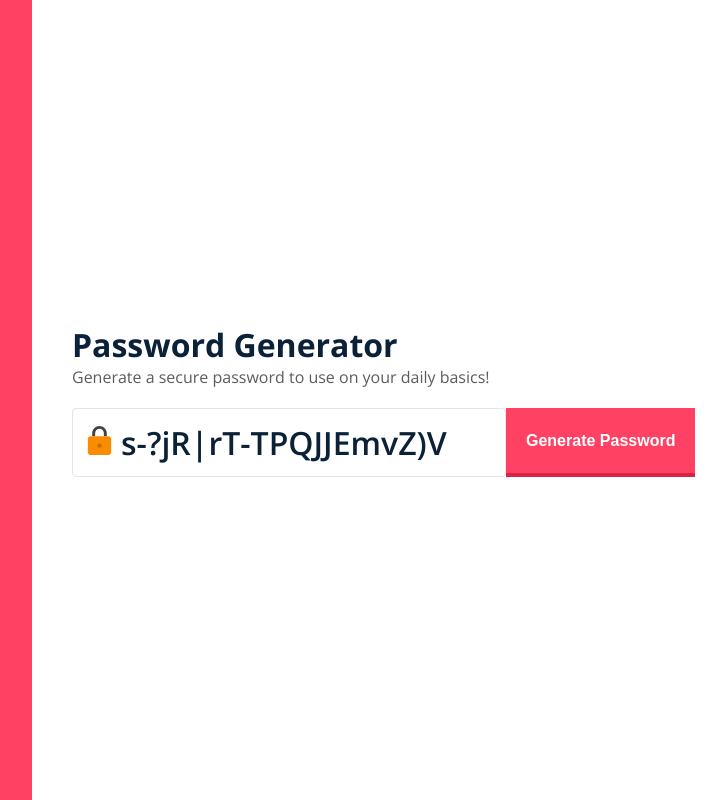
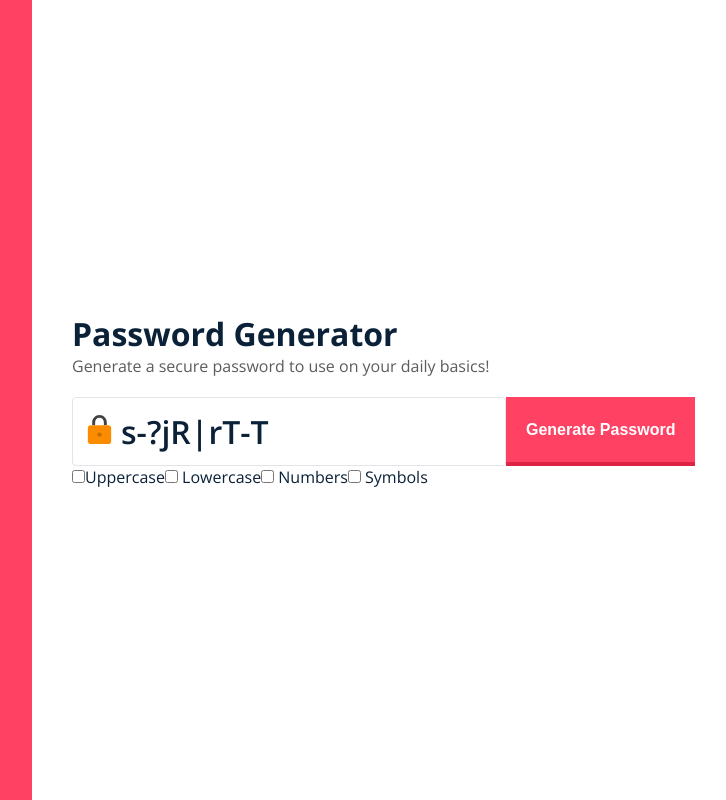
Before and after one commit to ajsevillano/password-generator, a React (Create React App) app: page / in a window 1280 px wide. Shown: the whole page, without its empty margins (340-1066 px from the left). Built offline with nearby package versions, Linux system fonts and the light colour scheme.

Commit message:
Create checkboxes containers

```diff
--- a/src/App.js
+++ b/src/App.js
@@ -5,14 +5,16 @@ import Layout from './components/Layout/Index';
 import Input from './components/Input/Index';
 import Button from './components/Button/index';
 
-import { generatePassword } from './helpers';
+import { generatePassword, setPasswordLength } from './helpers';
 
 import { FcLock } from 'react-icons/fc';
 
 const App = () => {
   const [password, setPassword] = useState('');
+  const [passLength, setPassLength] = useState(10);
 
   useEffect(() => {
+    setPasswordLength(passLength);
     setPassword(generatePassword());
   }, []);
 
@@ -30,6 +32,13 @@ const App = () => {
         <Input value={password} />
         <Button handleClick={handleClick} />
       </div>
+      <div className="checkboxes-container">
+        <input type="checkbox" name="upperCase" id="upperCase" />
+        Uppercase
+        <input type="checkbox" name="lowerCase" id="lowerCase" /> Lowercase
+        <input type="checkbox" name="numbers" id="numbers" /> Numbers
+        <input type="checkbox" name="symbols" id="symbols" /> Symbols
+      </div>
     </Layout>
   );
 };
--- a/src/helpers.js
+++ b/src/helpers.js
@@ -1,5 +1,5 @@
 let characters = '';
-let passwordLength = 20;
+let passwordLength = '';
 
 const setUpperCase = (isUpperCase) => {
   isUpperCase
```
Also changed, not shown: 1 other file (tests, documents, lock files or other folders).
